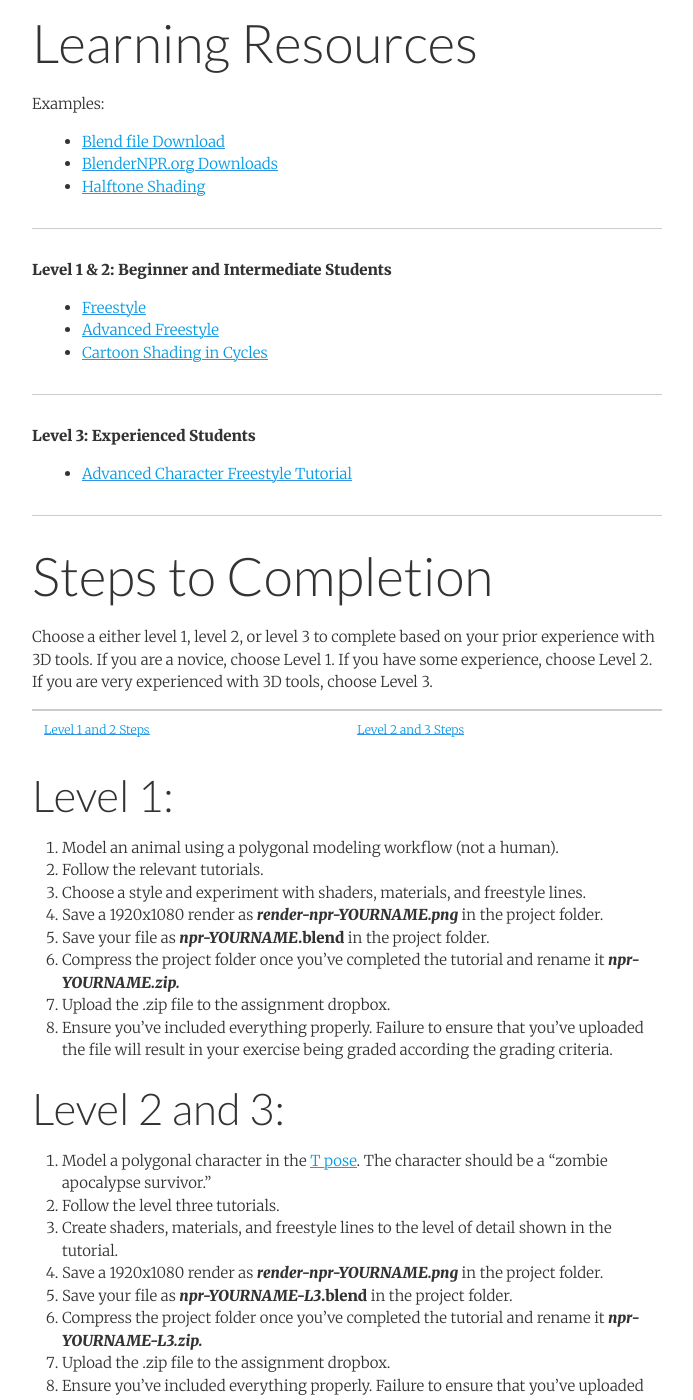
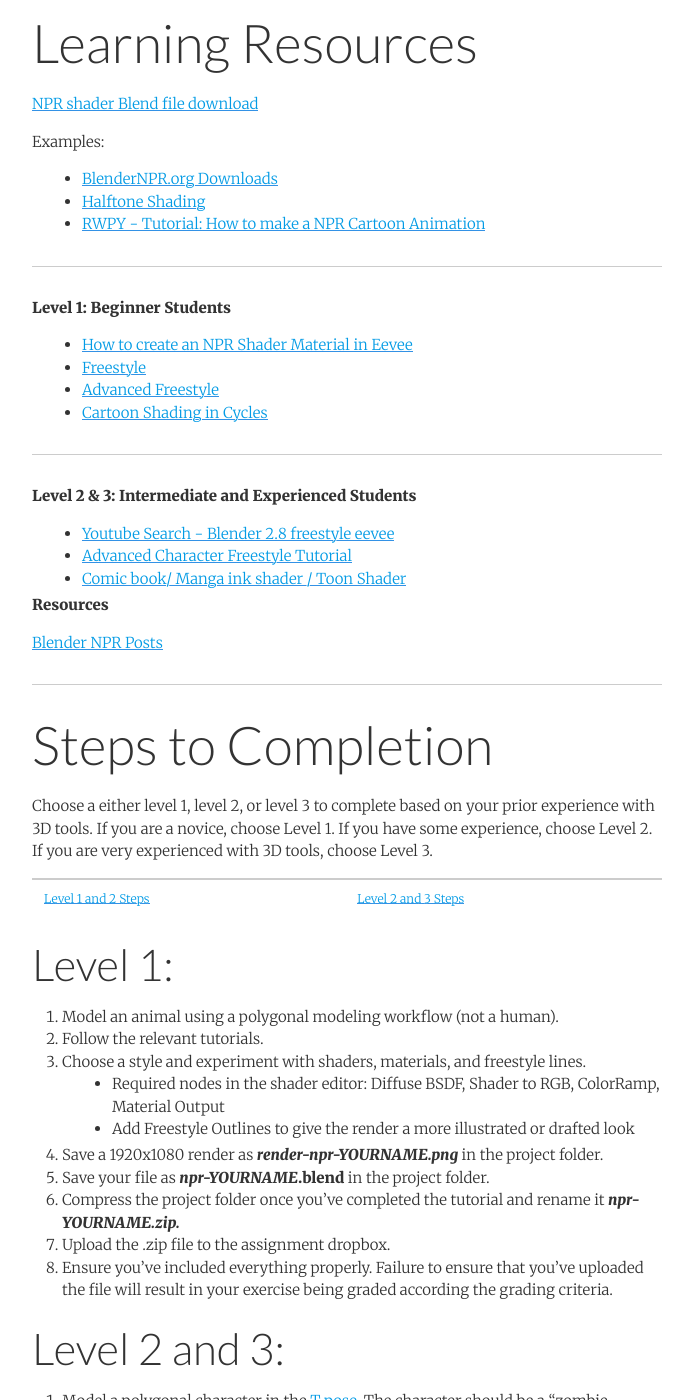
Before and after one commit to michael-collins/3d-modeling-rendering-animation-fa19--oer, a Jekyll site: the page built from _assignments/npr-modeling-surfaces-rendering/npr-modeling-surfaces-rendering.md, in a window 1280 px wide and 1400 px high, scrolled down 866 px. Shown: the whole window, without its empty margins (293-986 px from the left). Built offline with Jekyll 4.4.1, drawn with Linux system fonts in a browser that asks for light colours; nearby versions of some CDN libraries; some of the changed text lies outside the part shown.

Commit message:
updated NPR

````diff
--- a/_assignments/npr-modeling-surfaces-rendering/npr-modeling-surfaces-rendering.md
+++ b/_assignments/npr-modeling-surfaces-rendering/npr-modeling-surfaces-rendering.md
@@ -13,26 +13,37 @@
 
 ## Learning Resources
 
+[NPR shader Blend file download]({{site.baseurl}}{{page.download-path}}/npr-shader-demo.blend)
+
 Examples:
 
-- [Blend file Download]({{site.baseurl}}{{page.download-path}}/npr-demo.zip)
 - [BlenderNPR.org Downloads](http://blendernpr.org/downloads/)
 - [Halftone Shading](https://sharkigator.wordpress.com/2016/01/23/screentone-shading/)
+- [RWPY - Tutorial\: How to make a NPR Cartoon Animation](https://www.youtube.com/watch?v=9iHuw8mB0M4)
 
----
-**Level 1 & 2: Beginner and Intermediate Students**
 
+***
+
+**Level 1: Beginner Students**
+
+- [How to create an NPR Shader Material in Eevee](https://www.youtube.com/watch?v=t91X4eukZY4)
 - [Freestyle](https://www.lynda.com/Blender-tutorials/Quick-strokes-freestyle-line-boil/573135/5024027-4.html?org=psu.edu)
 - [Advanced Freestyle](https://www.lynda.com/Blender-tutorials/Quick-strokes-freestyle-line-boil/573135/5024027-4.html?org=psu.edu)
 - [Cartoon Shading in Cycles](https://www.lynda.com/Blender-tutorials/Cartoon-shading-cycles/573135/5024029-4.html?org=psu.edu)
 
----
+***
 
-**Level 3: Experienced Students**
+**Level 2 & 3: Intermediate and Experienced Students**
 
+- [Youtube Search - Blender 2.8 freestyle eevee](https://www.youtube.com/results?search_query=blender+2.8+freestyle+eevee)
 - [Advanced Character Freestyle Tutorial](https://www.youtube.com/watch?v=6Tm3yQHrqbE)
+- [Comic book/ Manga ink shader / Toon Shader](https://www.youtube.com/watch?v=19yXM13sw6A)
 
----
+**Resources**
+
+[Blender NPR Posts](https://blendernpr.org/posts/)
+
+***
 
 ## Steps to Completion
 
@@ -45,6 +56,8 @@
 1. Model an animal using a polygonal modeling workflow (not a human).
 2. Follow the relevant tutorials.
 3. Choose a style and experiment with shaders, materials, and freestyle lines.
+  - Required nodes in the shader editor: Diffuse BSDF, Shader to RGB, ColorRamp, Material Output
+  - Add Freestyle Outlines to give the render a more illustrated or drafted look
 4. Save a 1920x1080 render as **_render-{{ page.submission-id }}.png_** in the project folder.
 6. Save your file as **_{{ page.submission-id }}_.blend** in the project folder.
 7. Compress the project folder once you’ve completed the tutorial and rename it **_{{ page.submission-id }}.zip._**
@@ -55,18 +68,18 @@
 
 1. Model a polygonal character in the [T pose](https://www.animatorisland.com/the-t-pose-all-about-the-mighty-blueprint/?v=7516fd43adaa). The character should be a "zombie apocalypse survivor."
 2. Follow the level three tutorials.
-3. Create shaders, materials, and freestyle lines to the level of detail shown in the tutorial.
+3. Create shaders, materials, and freestyle lines to create a manga or comic book visual style.
 4. Save a 1920x1080 render as **_render-{{ page.submission-id }}.png_** in the project folder.
-6. Save your file as **_{{ page.submission-id }}-L3_.blend** in the project folder.
-7. Compress the project folder once you’ve completed the tutorial and rename it **_{{ page.submission-id }}-L3.zip._**
+6. Save your file as **_{{ page.submission-id }}-L2-3_.blend** in the project folder.
+7. Compress the project folder once you’ve completed the tutorial and rename it **_{{ page.submission-id }}-L2-3.zip._**
 8. Upload the .zip file to the assignment dropbox.
 9. Ensure you’ve included everything properly. Failure to ensure that you’ve uploaded the file will result in your exercise being graded according the grading criteria.
 
-**Example _Level 3_ folder structure**
+**Example _Level 2-3_ folder structure**
 
 ```
 
-{{ page.submission-id }}-L3.zip
+{{ page.submission-id }}-L2-3.zip
 |
 ├── render-{{ page.submission-id }}.png
 └── {{ page.submission-id }}.blend
--- a/_data/schedule/agendas.yml
+++ b/_data/schedule/agendas.yml
@@ -76,9 +76,9 @@
 - title: NPR Agenda
   id: npr-agenda
   type: agenda
-  posted-date-iso: '2019-09-10T2:30:00'
+  posted-date-iso: '2019-09-17T2:30:00'
   doc: /agendas/npr-agenda.html
-  published: false
+  published: true
 
 - title: Lighting Rendering Agenda
   id: lighting-rendering-agenda
````
Also changed, not shown: _agendas/npr-agenda/npr-agenda.md (+2 -1 lines), _data/schedule/assignments.yml (+3 -5 lines), 1 other file.
